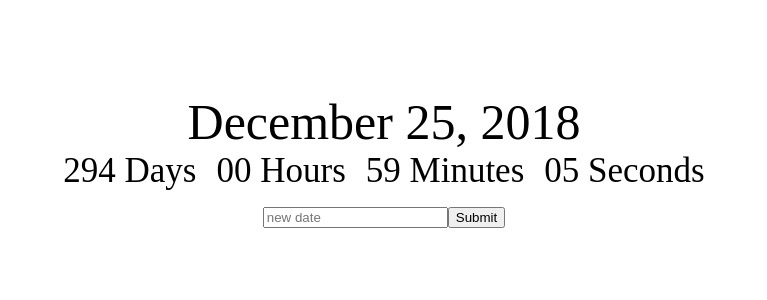
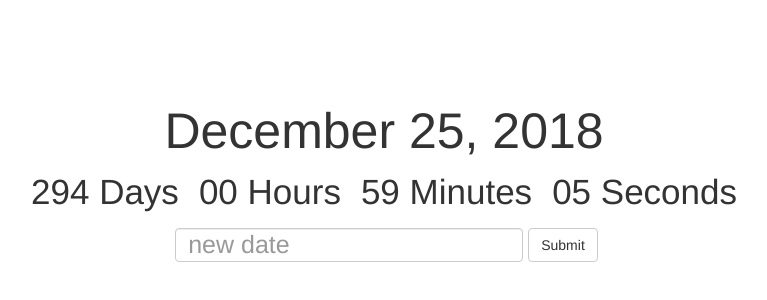
Before and after one commit to dominicfraser/countdownClock, a React (Create React App) app: page / in a window 1280 px wide. Shown: the part 160-460 px from the top of the page, without its empty margins (256-1023 px from the left). Built offline with nearby package versions, Linux system fonts and the light colour scheme.

Commit message:
added react-bootstrap for some pre-styled components

```diff
--- a/package.json
+++ b/package.json
@@ -4,6 +4,7 @@
   "private": true,
   "dependencies": {
     "react": "^16.2.0",
+    "react-bootstrap": "^0.32.1",
     "react-dom": "^16.2.0",
     "react-scripts": "1.1.1"
   },
--- a/public/index.html
+++ b/public/index.html
@@ -1,5 +1,6 @@
 <!DOCTYPE html>
 <html lang="en">
+
 <head>
   <meta charset="utf-8">
   <meta name="viewport" content="width=device-width, initial-scale=1, shrink-to-fit=no">
@@ -19,8 +20,12 @@
       work correctly both with client-side routing and a non-root public URL.
       Learn how to configure a non-root public URL by running `npm run build`.
     -->
+  <!-- Latest compiled and minified CSS -->
+  <link rel="stylesheet" href="https://maxcdn.bootstrapcdn.com/bootstrap/3.3.7/css/bootstrap.min.css" integrity="sha384-BVYiiSIFeK1dGmJRAkycuHAHRg32OmUcww7on3RYdg4Va+PmSTsz/K68vbdEjh4u"
+    crossorigin="anonymous">
   <title>React App</title>
 </head>
+
 <body>
   <noscript>
     You need to enable JavaScript to run this app.
@@ -37,4 +42,5 @@
       To create a production bundle, use `npm run build` or `yarn build`.
     -->
 </body>
+
 </html>
--- a/src/app.css
+++ b/src/app.css
@@ -15,3 +15,8 @@
   display: inline;
   margin: 10px;
 }
+
+.deadline-input {
+  font-size: 25px;
+  margin: 5px;
+}
--- a/src/app.jsx
+++ b/src/app.jsx
@@ -1,4 +1,5 @@
 import React, { Component } from 'react';
+import { Form, FormControl, Button } from 'react-bootstrap';
 import './app.css';
 import Clock from './clock';
 
@@ -20,8 +21,9 @@
       <div className="app">
         <div className="app-title">{this.state.deadline}</div>
         <Clock deadline={this.state.deadline} />
-        <div>
-          <input
+        <Form inline>
+          <FormControl
+            className="deadline-input"
             placeholder="new date"
             onChange={e =>
               this.setState({
@@ -29,8 +31,8 @@
               })
             }
           />
-          <button onClick={() => this.changeDeadline()}>Submit</button>
-        </div>
+          <Button onClick={() => this.changeDeadline()}>Submit</Button>
+        </Form>
       </div>
     );
   }
```
Also changed, not shown: 1 other file (tests, documents, lock files or other folders). Lines whose indentation alone changed are shown as unchanged.
